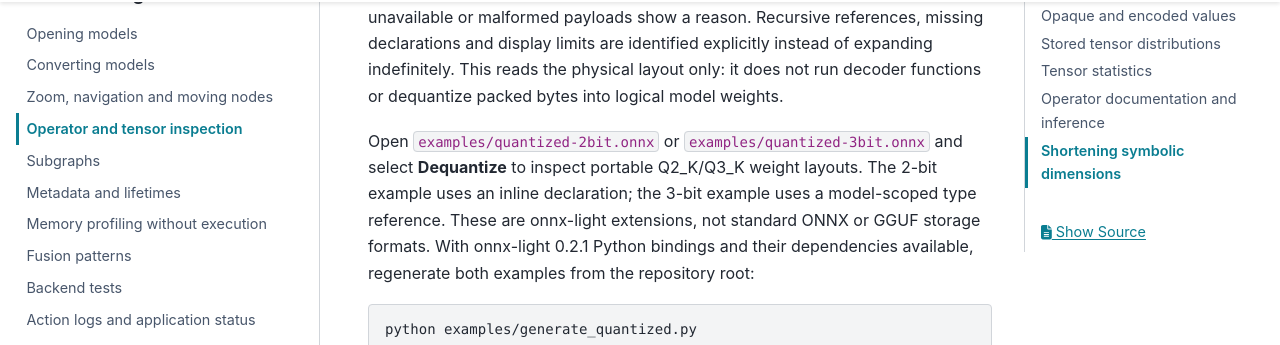
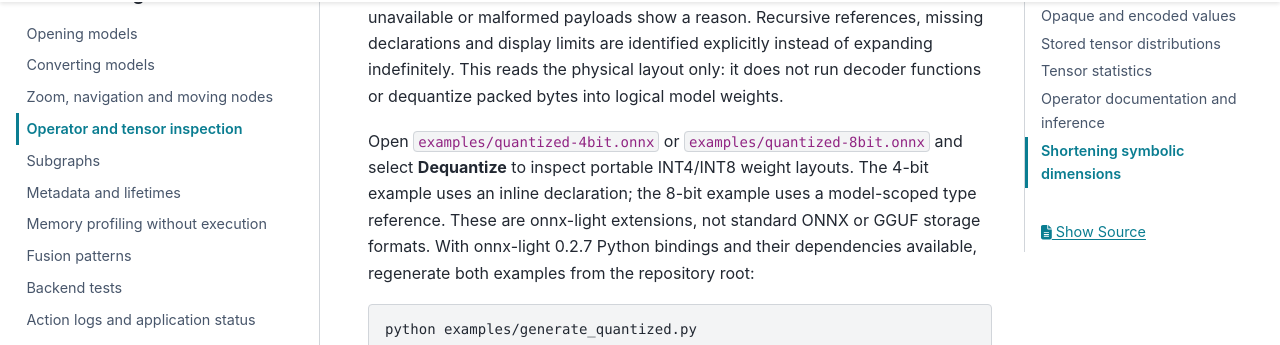
Before and after one commit to xadupre/onnx-light-viewer, a Sphinx documentation site: the page built from docs/features/inspection.rst, in a window 1280 px wide and 900 px high, scrolled down 2753 px. Shown: the part 126-471 px from the top of the window. Built offline with Sphinx 7.4.7 and the PyData theme 0.15.4, drawn with Linux system fonts in a browser that asks for light colours.

Commit message:
Fix onnx-light 0.2.7 integration
Co-authored-by: Copilot <223556219+Copilot@users.noreply.github.com>

```diff
--- a/docs/features/inspection.rst
+++ b/docs/features/inspection.rst
@@ -102,11 +102,11 @@ explicitly instead of expanding indefinitely.
 This reads the physical layout only: it does not run decoder functions or
 dequantize packed bytes into logical model weights.
 
-Open ``examples/quantized-2bit.onnx`` or ``examples/quantized-3bit.onnx`` and select
-**Dequantize** to inspect portable Q2_K/Q3_K weight layouts. The 2-bit example
-uses an inline declaration; the 3-bit example uses a model-scoped type reference.
+Open ``examples/quantized-4bit.onnx`` or ``examples/quantized-8bit.onnx`` and select
+**Dequantize** to inspect portable INT4/INT8 weight layouts. The 4-bit example
+uses an inline declaration; the 8-bit example uses a model-scoped type reference.
 These are onnx-light extensions, not standard ONNX or GGUF storage formats.
-With onnx-light 0.2.1 Python bindings and their dependencies available, regenerate
+With onnx-light 0.2.7 Python bindings and their dependencies available, regenerate
 both examples from the repository root:
 
 .. code-block:: sh
```
Also changed, not shown: CHANGELOGS.md (+1 -0 lines), 11 other files.
